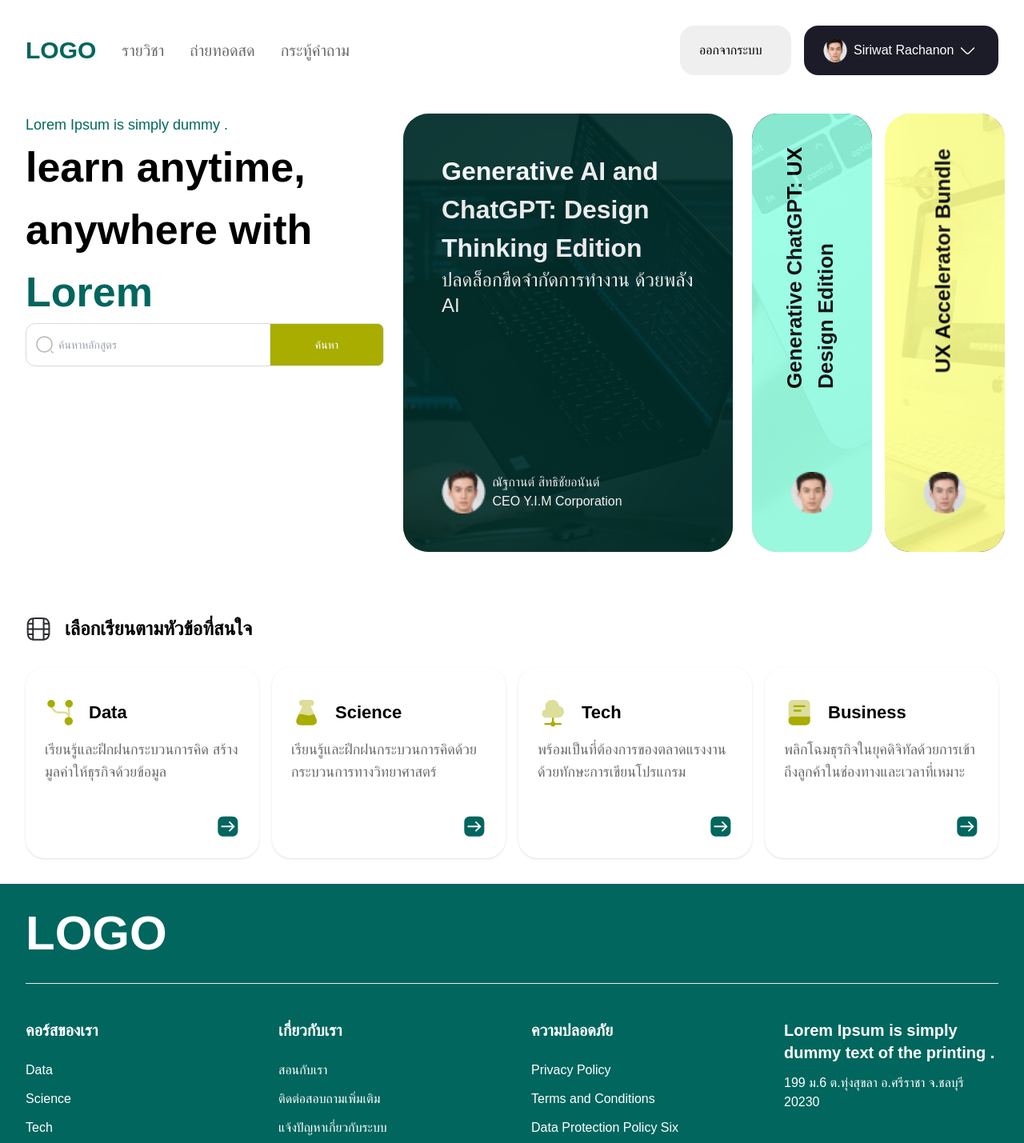
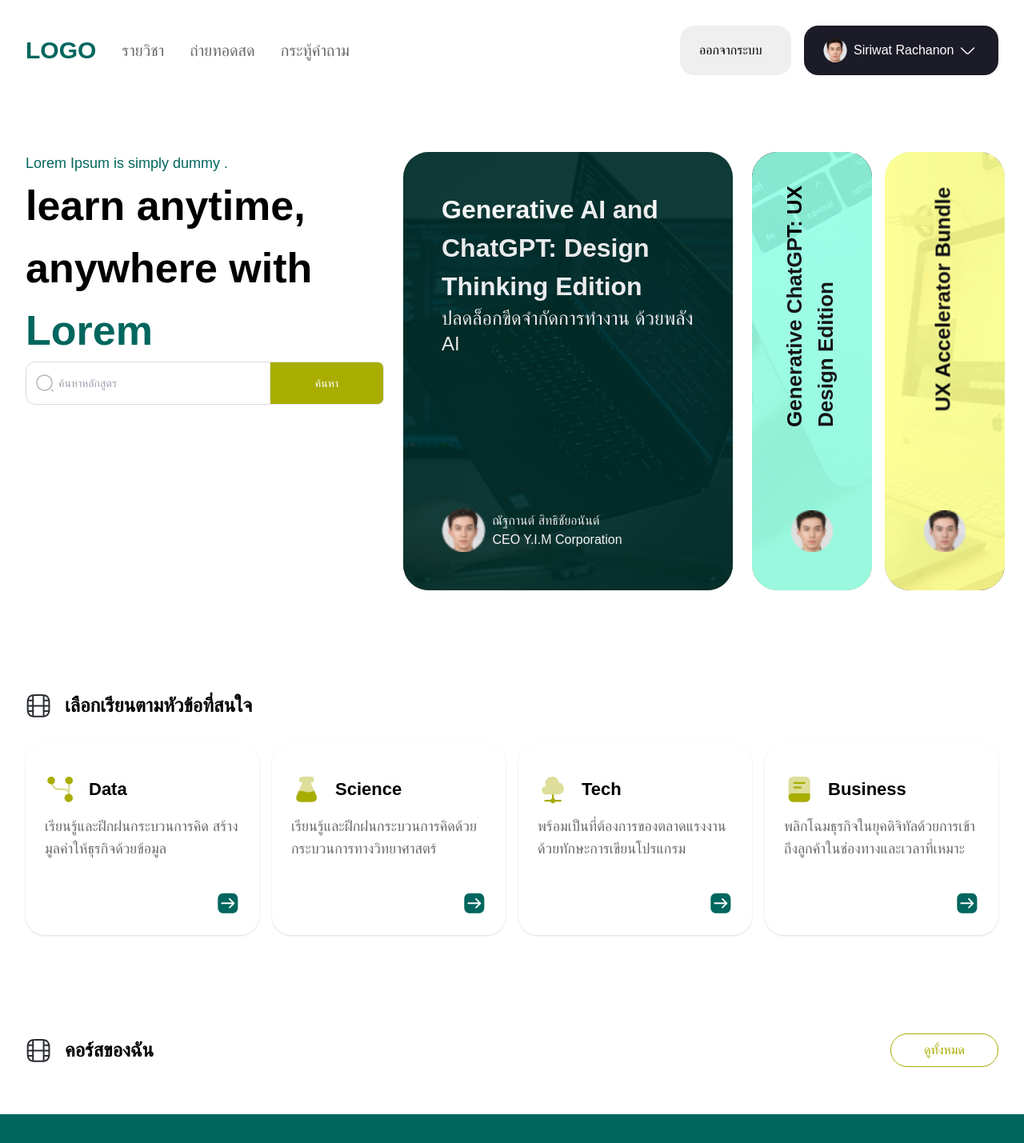
Before and after one commit to kitsune2355/test-NextJS-Glonix, a Next.js app: page / in a window 1280 px wide. Shown: the top 1429 px of the page at 80% size. Built offline with nearby package versions, Linux system fonts and the light colour scheme.

Commit message:
Add EducationHub

```diff
--- /dev/null
+++ b/app/EducationHub.tsx
@@ -0,0 +1,13 @@
+import { CardContainer } from "./components";
+
+export default function EducationHub() {
+  return (
+    <div>
+      <CardContainer
+        isButton
+        title="คอร์สของฉัน"
+        children={<div className="flex flex-row space-x-4"></div>}
+      />
+    </div>
+  );
+}
--- a/app/components/CardContainer.tsx
+++ b/app/components/CardContainer.tsx
@@ -19,7 +19,6 @@ const CardContainer: React.FC<CardContainerProps> = ({
           <VideoVertical />
           <p className="text-2xl font-bold py-8">{title}</p>
         </div>
-        <div>
         {isButton && (
           <button
             type="button"
@@ -29,7 +28,6 @@ const CardContainer: React.FC<CardContainerProps> = ({
           </button>
         )}
       </div>
-      </div>
       {children}
     </React.Fragment>
   );
--- a/app/components/MainContent.tsx
+++ b/app/components/MainContent.tsx
@@ -4,7 +4,7 @@ import CardImage from "./CardImage";
 
 const MainContent: React.FC = () => {
   return (
-    <div className="my-12 flex space-x-6">
+    <div className="mt-24 flex space-x-6">
       <div className="max-w-md">
         <p className="text-lg text-[#00665E] font-medium ">
           Lorem Ipsum is simply dummy .
--- a/app/page.tsx
+++ b/app/page.tsx
@@ -1,4 +1,5 @@
 import { Navbar, Footer, Container, MainContent } from "./components";
+import EducationHub from "./EducationHub";
 import LearningCenter from "./LearningCenter";
 
 export default function Home() {
@@ -6,8 +7,11 @@ export default function Home() {
     <div>
       <Container>
         <Navbar />
-        <MainContent />
-        <LearningCenter />
+        <div className="flex flex-col space-y-24">
+          <MainContent />
+          <LearningCenter />
+          <EducationHub />
+        </div>
       </Container>
       <Footer />
     </div>
```
Lines whose indentation alone changed are shown as unchanged.
